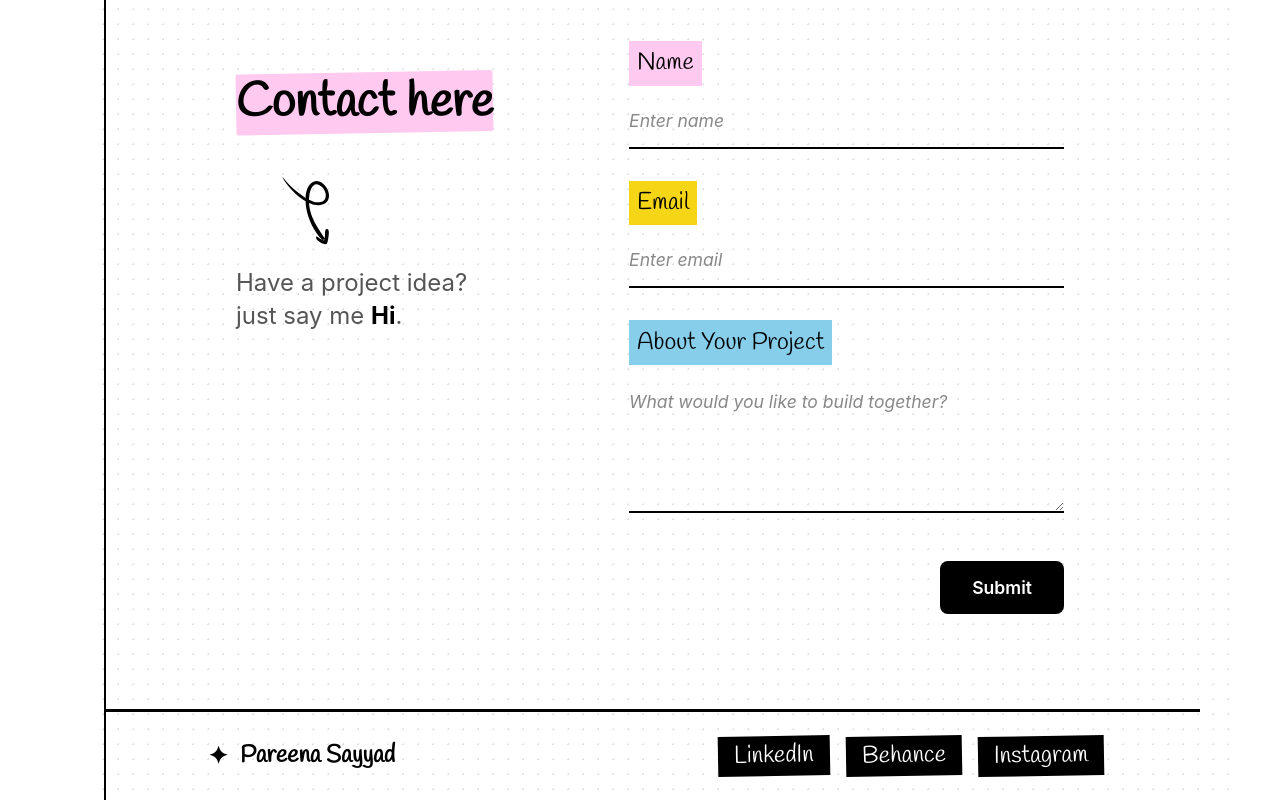
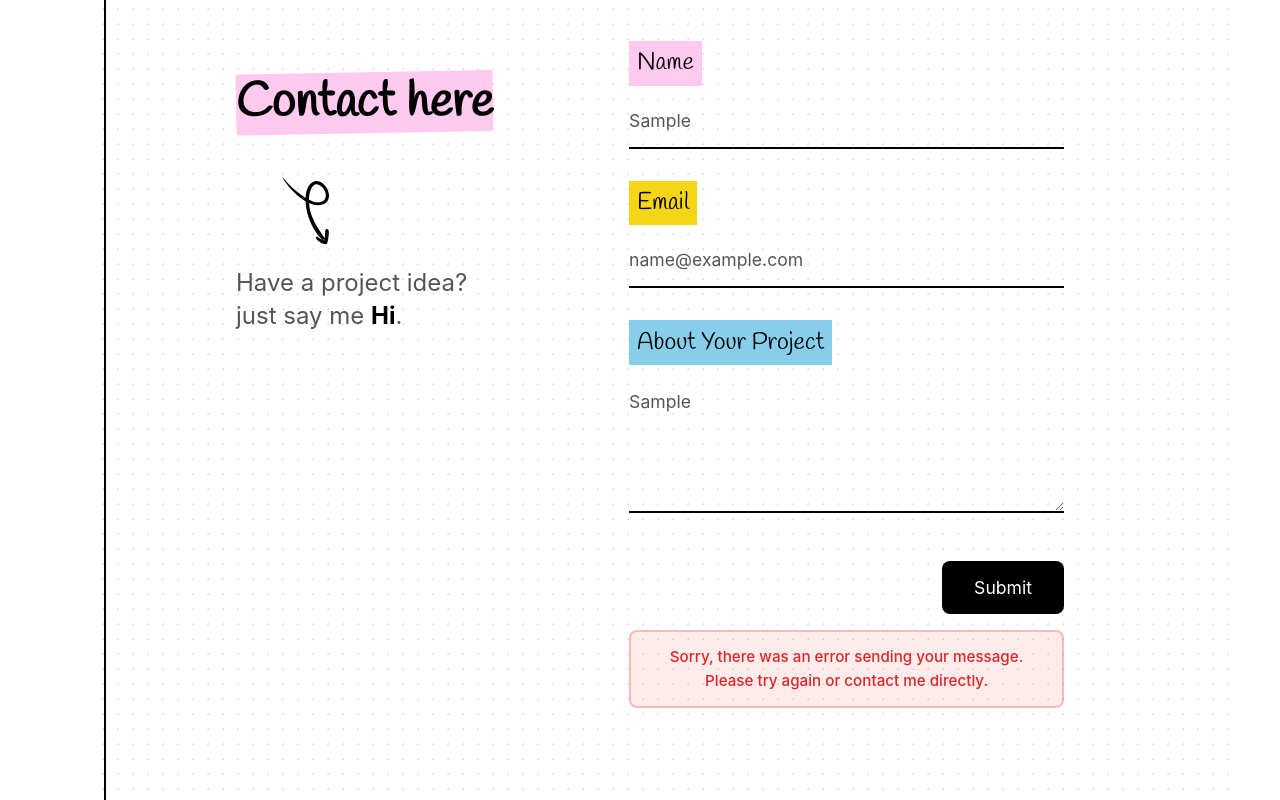
Before and after one commit to HarshaVoleti/PareenaSayyad, a Vue app: page / in a window 1280 px wide. Both pictures are taken after typing "Sample", "name@example.com", "Sample" into the empty fields and a click on the button "Submit". Shown: the part 3155-3955 px from the top of the page. Built offline with nearby package versions, Linux system fonts and the light colour scheme; no server answers.

Commit message:
feat: add Google Sheets integration for contact form submissions with validation and user feedback

```diff
--- a/src/components/Contact.vue
+++ b/src/components/Contact.vue
@@ -1,5 +1,6 @@
 <script setup>
 import { ref } from 'vue'
+import config from '@/config.js'
 
 // Contact section component
 const formData = ref({
@@ -8,17 +9,83 @@ const formData = ref({
   project: ''
 })
 
-const handleSubmit = () => {
-  // Handle form submission here
-  console.log('Form submitted:', formData.value)
-  // You can add actual form submission logic here
-  alert('Thank you for your message! I\'ll get back to you soon.')
+const isSubmitting = ref(false)
+const submitMessage = ref('')
+const submitSuccess = ref(false)
 
-  // Reset form
-  formData.value = {
-    name: '',
-    email: '',
-    project: ''
+const handleSubmit = async () => {
+  // Validate form
+  if (!formData.value.name || !formData.value.email || !formData.value.project) {
+    submitMessage.value = 'Please fill in all fields.'
+    submitSuccess.value = false
+    return
+  }
+
+  // Check field lengths
+  if (formData.value.name.length > config.form.maxNameLength) {
+    submitMessage.value = `Name must be less than ${config.form.maxNameLength} characters.`
+    submitSuccess.value = false
+    return
+  }
+
+  if (formData.value.email.length > config.form.maxEmailLength) {
+    submitMessage.value = `Email must be less than ${config.form.maxEmailLength} characters.`
+    submitSuccess.value = false
+    return
+  }
+
+  if (formData.value.project.length > config.form.maxProjectLength) {
+    submitMessage.value = `Project description must be less than ${config.form.maxProjectLength} characters.`
+    submitSuccess.value = false
+    return
+  }
+
+  isSubmitting.value = true
+  submitMessage.value = ''
+
+  try {
+    // Prepare form data for Google Sheets
+    const payload = {
+      name: formData.value.name.trim(),
+      email: formData.value.email.trim(),
+      project: formData.value.project.trim(),
+      timestamp: new Date().toISOString(),
+      source: 'Portfolio Website'
+    }
+
+    // Send to Google Sheets via Google Apps Script
+    const response = await fetch(config.googleScriptUrl, {
+      method: 'POST',
+      mode: 'no-cors', // Required for Google Apps Script
+      headers: {
+        'Content-Type': 'application/json',
+      },
+      body: JSON.stringify(payload)
+    })
+
+    // Since we're using no-cors, we can't read the response
+    // But if we reach here without error, it likely succeeded
+    submitMessage.value = 'Thank you for your message! I\'ll get back to you soon. 🎉'
+    submitSuccess.value = true
+
+    // Reset form after successful submission
+    formData.value = {
+      name: '',
+      email: '',
+      project: ''
+    }
+
+  } catch (error) {
+    console.error('Error submitting form:', error)
+    submitMessage.value = 'Sorry, there was an error sending your message. Please try again or contact me directly.'
+    submitSuccess.value = false
+  } finally {
+    isSubmitting.value = false
+
+    // Clear message after configured duration
+    setTimeout(() => {
+      submitMessage.value = ''
+    }, config.form.successMessageDuration)
   }
 }
 </script>
@@ -58,6 +125,7 @@ const handleSubmit = () => {
                 class="form-input"
                 placeholder="Enter name"
                 v-model="formData.name"
+                :maxlength="config.form.maxNameLength"
                 required
               />
             </div>
@@ -71,6 +139,7 @@ const handleSubmit = () => {
                 class="form-input"
                 placeholder="Enter email"
                 v-model="formData.email"
+                :maxlength="config.form.maxEmailLength"
                 required
               />
             </div>
@@ -83,15 +152,31 @@ const handleSubmit = () => {
                 class="form-textarea"
                 placeholder="What would you like to build together?"
                 v-model="formData.project"
+                :maxlength="config.form.maxProjectLength"
                 rows="4"
                 required
               ></textarea>
             </div>
 
             <div class="form-submit">
-              <button type="submit" class="submit-button">
-                Submit
+              <button
+                type="submit"
+                class="submit-button"
+                :disabled="isSubmitting"
+                :class="{ 'submitting': isSubmitting }"
+              >
+                <span v-if="!isSubmitting">Submit</span>
+                <span v-else>Sending...</span>
               </button>
+
+              <!-- Success/Error Message -->
+              <div
+                v-if="submitMessage"
+                class="submit-message"
+                :class="{ 'success': submitSuccess, 'error': !submitSuccess }"
+              >
+                {{ submitMessage }}
+              </div>
             </div>
           </form>
         </div>
@@ -275,8 +360,10 @@ const handleSubmit = () => {
 
 .form-submit {
   display: flex;
-  justify-content: flex-end;
+  flex-direction: column;
+  align-items: flex-end;
   margin-top: 1rem;
+  gap: 1rem;
 }
 
 .submit-button {
@@ -290,16 +377,64 @@ const handleSubmit = () => {
   font-weight: 600;
   cursor: pointer;
   transition: all 0.3s ease;
+  position: relative;
+  min-width: 120px;
 }
 
-.submit-button:hover {
+.submit-button:hover:not(:disabled) {
   background: #333;
   transform: translateY(-2px);
   box-shadow: 0 4px 12px rgba(0, 0, 0, 0.3);
 }
 
-.submit-button:active {
+.submit-button:active:not(:disabled) {
   transform: translateY(0);
+}
+
+.submit-button:disabled,
+.submit-button.submitting {
+  background: #666;
+  cursor: not-allowed;
+  opacity: 0.7;
+}
+
+.submit-button.submitting {
+  animation: pulse 2s infinite;
+}
+
+@keyframes pulse {
+  0% { opacity: 0.7; }
+  50% { opacity: 1; }
+  100% { opacity: 0.7; }
+}
+
+.submit-message {
+  padding: 0.8rem 1rem;
+  border-radius: 8px;
+  font-family: 'Inter', sans-serif;
+  font-size: 0.95rem;
+  font-weight: 500;
+  text-align: center;
+  max-width: 100%;
+  word-wrap: break-word;
+  animation: fadeIn 0.3s ease-in;
+}
+
+.submit-message.success {
+  background: rgba(34, 197, 94, 0.1);
+  color: #15803d;
+  border: 2px solid rgba(34, 197, 94, 0.3);
+}
+
+.submit-message.error {
+  background: rgba(239, 68, 68, 0.1);
+  color: #dc2626;
+  border: 2px solid rgba(239, 68, 68, 0.3);
+}
+
+@keyframes fadeIn {
+  from { opacity: 0; transform: translateY(-10px); }
+  to { opacity: 1; transform: translateY(0); }
 }
 
 /* Responsive Design */
--- /dev/null
+++ b/src/config.js
@@ -0,0 +1,25 @@
+// Configuration file for external services
+export const config = {
+  // Google Sheets Integration
+  // Google Apps Script Web App URL for storing contact form submissions
+  googleScriptUrl: 'https://script.google.com/macros/s/AKfycbxnakVrTRPIZy-5n1lT40M9reTaF5lWz9xJhbYd_r3A7bA8CT6qdlI7KsjRPtJMss2J/exec',
+
+  // Form settings
+  form: {
+    // Show success message for this duration (in milliseconds)
+    successMessageDuration: 5000,
+
+    // Maximum character limits
+    maxNameLength: 100,
+    maxEmailLength: 255,
+    maxProjectLength: 1000,
+  },
+
+  // Email settings (if you want to add email integration later)
+  email: {
+    // Add your email configuration here if needed
+    // supportEmail: 'your-email@example.com'
+  }
+}
+
+export default config
```
Also changed, not shown: 1 other file (tests, documents, lock files or other folders).
